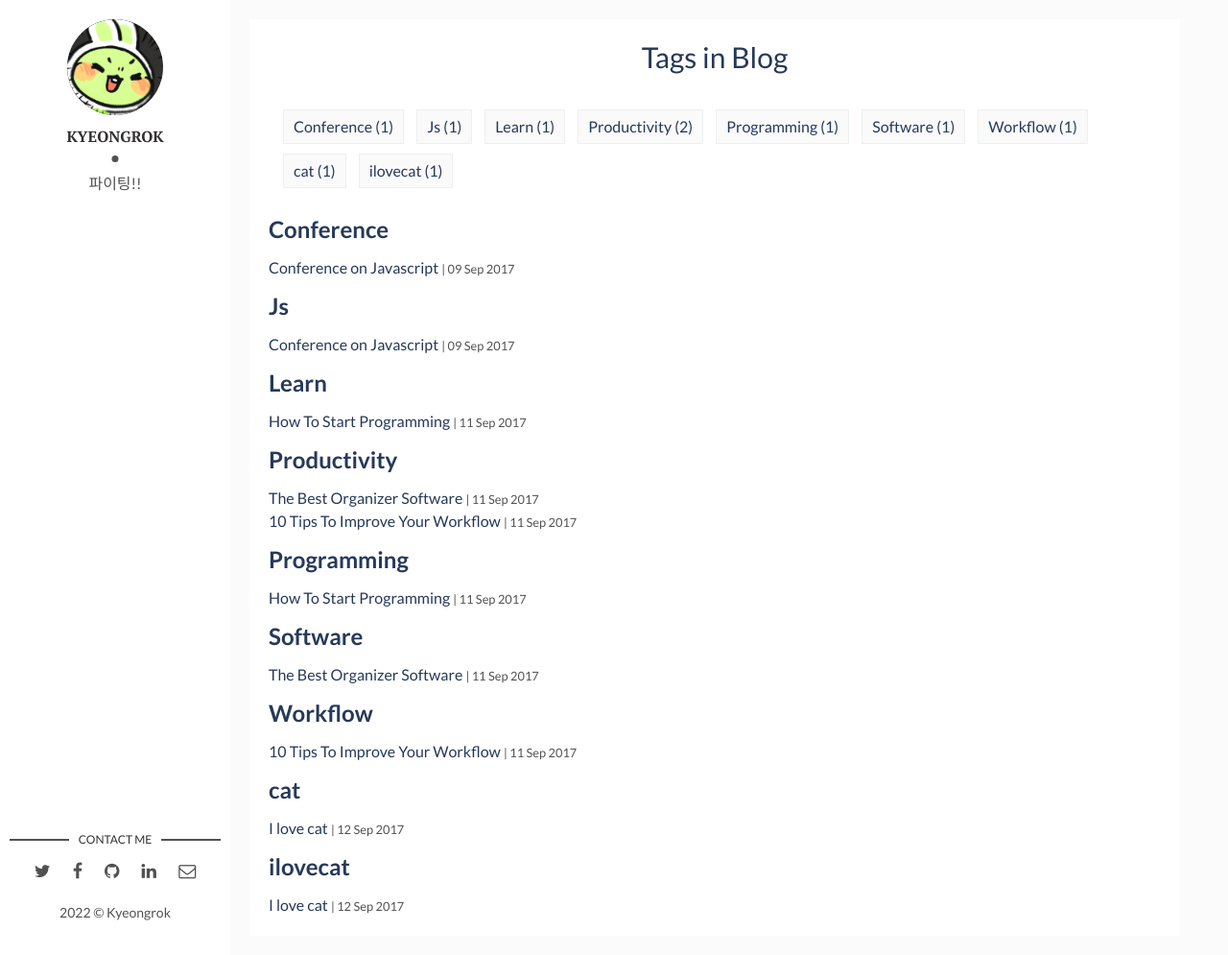
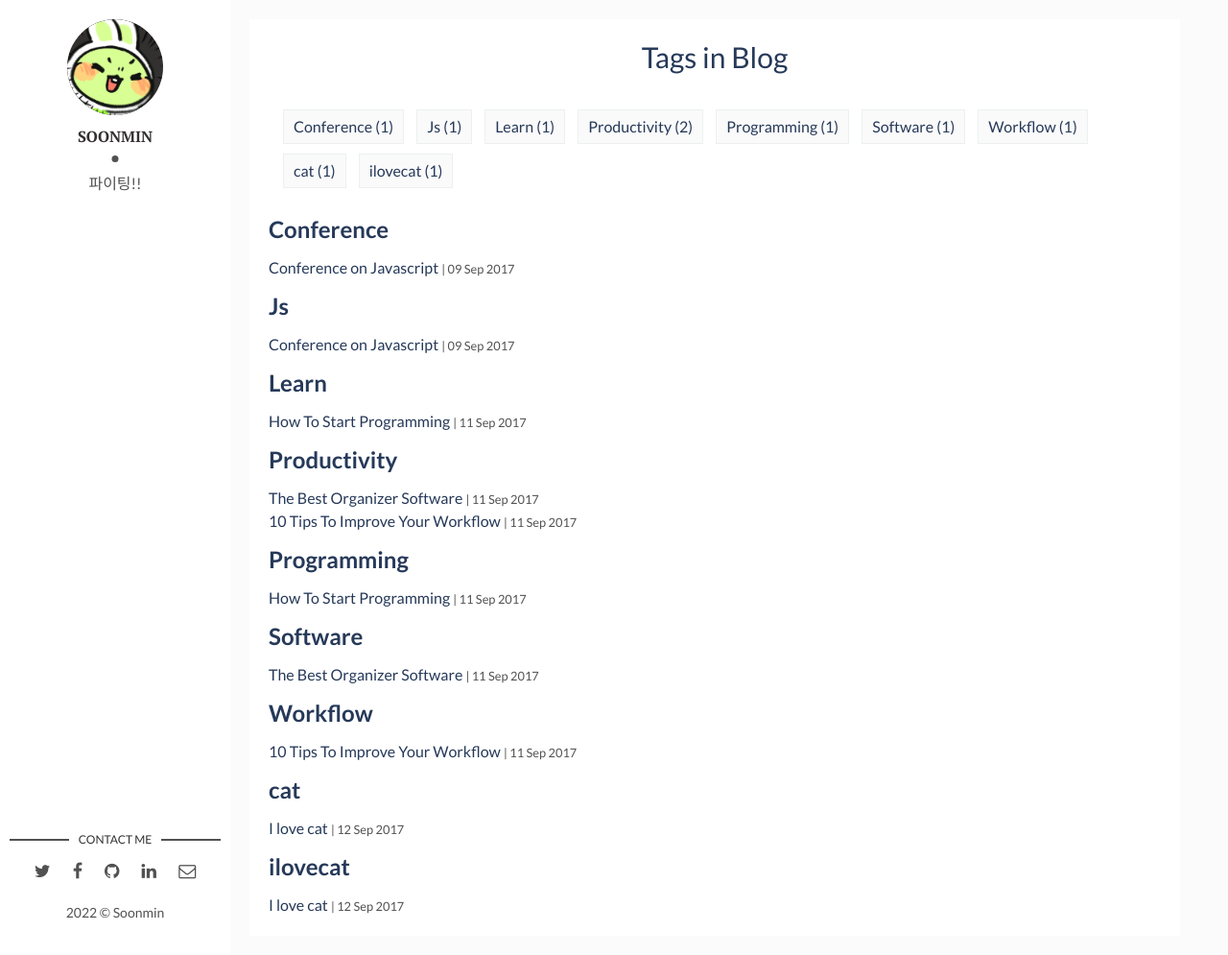
Before and after one commit to SoonMinEom/SoonMinEom.github.io, a Jekyll site: the page built from tags.html, in a window 1280 px wide and 995 px high. Shown: the whole window at 96% size. Built offline with Jekyll 4.4.1, drawn with Linux system fonts in a browser that asks for light colours.

Commit message:
Update _config.yml

```diff
--- a/_config.yml
+++ b/_config.yml
@@ -9,7 +9,7 @@ url: "https://SoonMinEom.github.io" # the base hostname & protocol for your site
 site-twitter: #if your site has a twitter account, enter it here
 
 # Author Settings
-author: Kyeongrok # add your name
+author: Soonmin # add your name
 author-img: 17_RM.png # add your photo
 about-author: 파이팅!! # add description
 social-twitter: # add your Twitter handle
```
